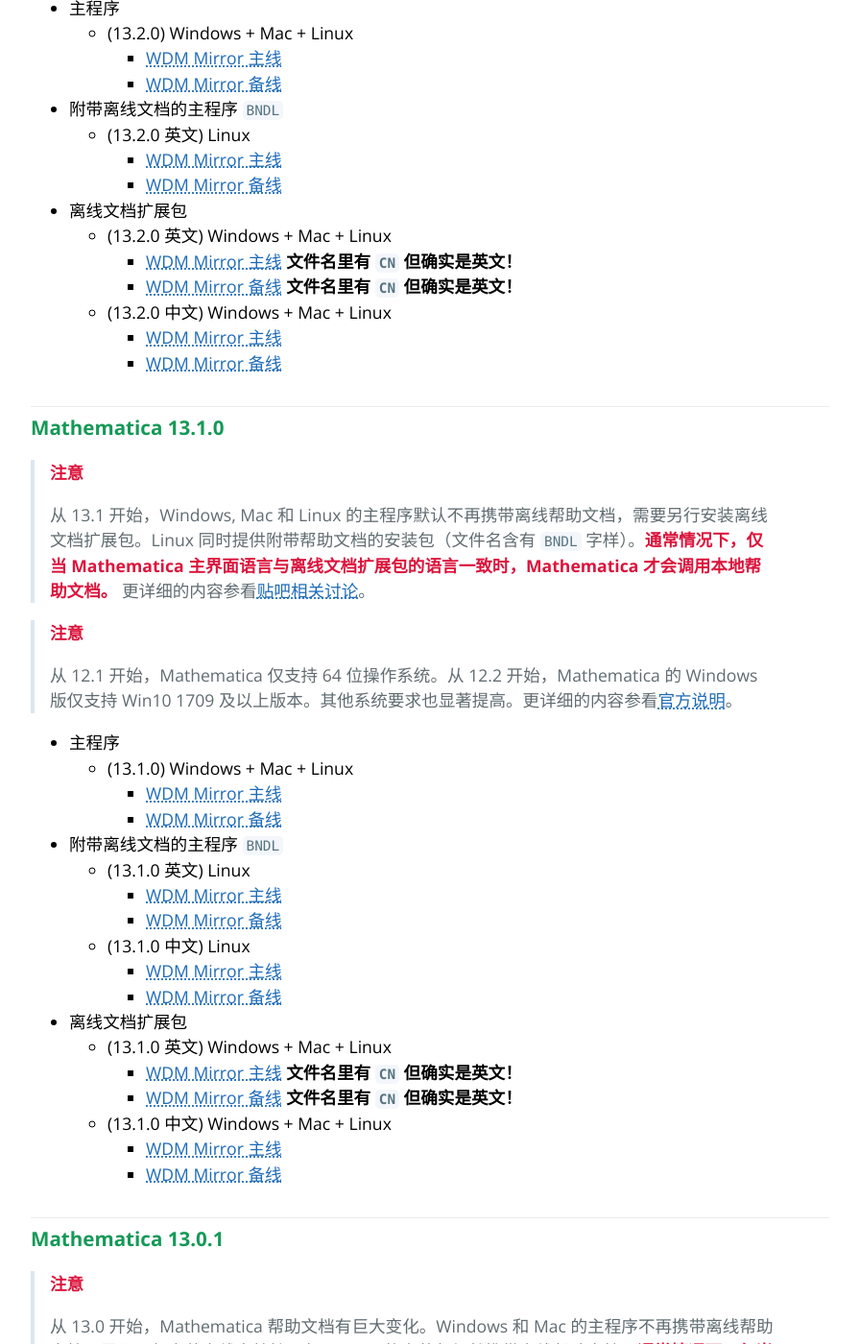
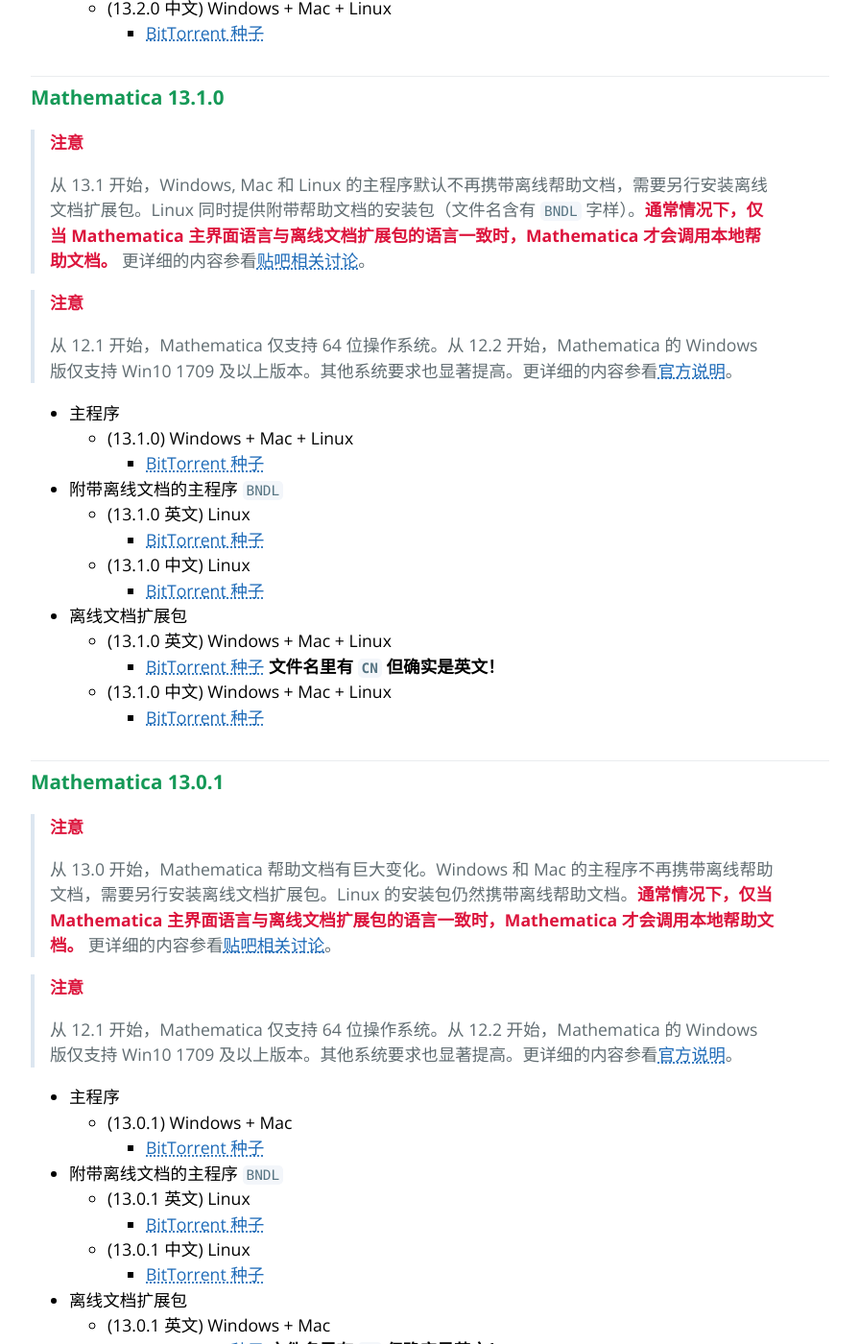
Before and after one commit to TieBaMma/InstallTutorial, a Jekyll site: the page built from index.md, in a window 1280 px wide and 1400 px high, scrolled down 9541 px. Shown: the whole window at 96% size, without its empty margins (192-1087 px from the left). Built offline with Jekyll 4.4.1, drawn with Linux system fonts in a browser that asks for light colours; some of the changed text lies outside the part shown.

Commit message:
To torrent && remove dead link (#127)
* Update index.md

```diff
--- a/index.md
+++ b/index.md
@@ -255,19 +255,15 @@
 
 * 主程序
   * (13.3.1) Windows + Mac + Linux
-    * [WDM Mirror 主线](https://wdm-reborn.itsu.eu.org/Rasis/Mathematica/13.3.1.0/Main/)
-    * [WDM Mirror 备线](https://wdm-reborn.itsu.eu.org/Hikari/Mathematica/13.3.1.0/Main/)
+    * [BitTorrent 种子](https://wdm-tr.itsu.eu.org)
 * 附带离线文档的主程序 `BNDL`
   * (13.3.1 英文) Linux
-    * [WDM Mirror 主线](https://wdm-reborn.itsu.eu.org/Rasis/Mathematica/13.3.1.0/BNDL_English/)
-    * [WDM Mirror 备线](https://wdm-reborn.itsu.eu.org/Hikari/Mathematica/13.3.1.0/BNDL_English/)
+    * [BitTorrent 种子](https://wdm-tr.itsu.eu.org)
   * (13.3.1 中文) Linux
-    * [WDM Mirror 主线](https://wdm-reborn.itsu.eu.org/Rasis/Mathematica/13.3.1.0/BNDL_Chinese/)
-    * [WDM Mirror 备线](https://wdm-reborn.itsu.eu.org/Hikari/Mathematica/13.3.1.0/BNDL_Chinese/)
+    * [BitTorrent 种子](https://wdm-tr.itsu.eu.org)
 * 离线文档扩展包
   * (13.3.1 英文) Windows + Mac + Linux
-    * [WDM Mirror 主线](https://wdm-reborn.itsu.eu.org/Rasis/WLDocs/13.3.1.0/English/) **文件名里有 `CN` 但确实是英文！**
-    * [WDM Mirror 备线](https://wdm-reborn.itsu.eu.org/Hikari/WLDocs/13.3.1.0/English/) **文件名里有 `CN` 但确实是英文！**
+    * [BitTorrent 种子](https://wdm-tr.itsu.eu.org) **文件名里有 `CN` 但确实是英文！**
   * (13.3.1 中文)
     * 请安装 13.3.0 版本的中文离线文档。
 
@@ -284,19 +280,15 @@
 
 * 主程序
   * (13.3.0) Windows + Mac + Linux
-    * [WDM Mirror 主线](https://wdm-reborn.itsu.eu.org/Rasis/Mathematica/13.3.0.0/Main/)
-    * [WDM Mirror 备线](https://wdm-reborn.itsu.eu.org/Hikari/Mathematica/13.3.0.0/Main/)
+    * [BitTorrent 种子](https://wdm-tr.itsu.eu.org)
 * 附带离线文档的主程序 `BNDL`
   * (13.3.0 英文) Linux
-    * [WDM Mirror 主线](https://wdm-reborn.itsu.eu.org/Rasis/Mathematica/13.3.0.0/BNDL_English/)
-    * [WDM Mirror 备线](https://wdm-reborn.itsu.eu.org/Hikari/Mathematica/13.3.0.0/BNDL_English/)
+    * [BitTorrent 种子](https://wdm-tr.itsu.eu.org)
 * 离线文档扩展包
   * (13.3.0 英文) Windows + Mac + Linux
-    * [WDM Mirror 主线](https://wdm-reborn.itsu.eu.org/Rasis/WLDocs/13.3.0.0/English/) **文件名里有 `CN` 但确实是英文！**
-    * [WDM Mirror 备线](https://wdm-reborn.itsu.eu.org/Hikari/WLDocs/13.3.0.0/English/) **文件名里有 `CN` 但确实是英文！**
+    * [BitTorrent 种子](https://wdm-tr.itsu.eu.org) **文件名里有 `CN` 但确实是英文！**
   * (13.3.0 中文) Windows + Mac + Linux
-    * [WDM Mirror 主线](https://wdm-reborn.itsu.eu.org/Rasis/WLDocs/13.3.0.0/Chinese/)
-    * [WDM Mirror 备线](https://wdm-reborn.itsu.eu.org/Hikari/WLDocs/13.3.0.0/Chinese/)
+    * [BitTorrent 种子](https://wdm-tr.itsu.eu.org)
 
 ### Mathematica 13.2.1
 
@@ -311,14 +303,13 @@
 
 * 主程序 + 离线中英文文档扩展包（Windows + Mac + Linux）
     * [百度网盘](https://pan.baidu.com/s/1_C-A865FpBqL9uSLo_V8Sw?pwd=o03s)
+    * [BitTorrent 种子](https://wdm-tr.itsu.eu.org)
 * 主程序
   * (13.2.1) Windows + Mac + Linux
-    * [WDM Mirror 主线](https://wdm-reborn.itsu.eu.org/Rasis/Mathematica/13.2.1.0/Main/)
-    * [WDM Mirror 备线](https://wdm-reborn.itsu.eu.org/Hikari/Mathematica/13.2.1.0/Main/)
+    * [BitTorrent 种子](https://wdm-tr.itsu.eu.org)
 * 附带离线文档的主程序 `BNDL`
   * (13.2.1 英文) Linux
-    * [WDM Mirror 主线](https://wdm-reborn.itsu.eu.org/Rasis/Mathematica/13.2.1.0/BNDL_English/)
-    * [WDM Mirror 备线](https://wdm-reborn.itsu.eu.org/Hikari/Mathematica/13.2.1.0/BNDL_English/)
+    * [BitTorrent 种子](https://wdm-tr.itsu.eu.org)
 * 离线帮助文档扩展包
     请下载安装 13.2.0 版本的离线帮助文档扩展包，与此版本通用。
 
@@ -343,19 +334,15 @@
 
 * 主程序
   * (13.2.0) Windows + Mac + Linux
-    * [WDM Mirror 主线](https://wdm-reborn.itsu.eu.org/Rasis/Mathematica/13.2.0.0/Main/)
-    * [WDM Mirror 备线](https://wdm-reborn.itsu.eu.org/Hikari/Mathematica/13.2.0.0/Main/)
+    * [BitTorrent 种子](https://wdm-tr.itsu.eu.org)
 * 附带离线文档的主程序 `BNDL`
   * (13.2.0 英文) Linux
-    * [WDM Mirror 主线](https://wdm-reborn.itsu.eu.org/Rasis/Mathematica/13.2.0.0/BNDL_English/)
-    * [WDM Mirror 备线](https://wdm-reborn.itsu.eu.org/Hikari/Mathematica/13.2.0.0/BNDL_English/)
+    * [BitTorrent 种子](https://wdm-tr.itsu.eu.org)
 * 离线文档扩展包
   * (13.2.0 英文) Windows + Mac + Linux
-    * [WDM Mirror 主线](https://wdm-reborn.itsu.eu.org/Rasis/WLDocs/13.2.0.0/English/) **文件名里有 `CN` 但确实是英文！**
-    * [WDM Mirror 备线](https://wdm-reborn.itsu.eu.org/Hikari/WLDocs/13.2.0.0/English/) **文件名里有 `CN` 但确实是英文！**
+    * [BitTorrent 种子](https://wdm-tr.itsu.eu.org) **文件名里有 `CN` 但确实是英文！**
   * (13.2.0 中文) Windows + Mac + Linux
-    * [WDM Mirror 主线](https://wdm-reborn.itsu.eu.org/Rasis/WLDocs/13.2.0.0/Chinese/)
-    * [WDM Mirror 备线](https://wdm-reborn.itsu.eu.org/Hikari/WLDocs/13.2.0.0/Chinese/)
+    * [BitTorrent 种子](https://wdm-tr.itsu.eu.org)
 
 ### Mathematica 13.1.0
 
@@ -370,22 +357,17 @@
 
 * 主程序
   * (13.1.0) Windows + Mac + Linux
-    * [WDM Mirror 主线](https://wdm-reborn.itsu.eu.org/Rasis/Mathematica/13.1.0.0/Main/)
-    * [WDM Mirror 备线](https://wdm-reborn.itsu.eu.org/Hikari/Mathematica/13.1.0.0/Main/)
+    * [BitTorrent 种子](https://wdm-tr.itsu.eu.org)
 * 附带离线文档的主程序 `BNDL`
   * (13.1.0 英文) Linux
-    * [WDM Mirror 主线](https://wdm-reborn.itsu.eu.org/Rasis/Mathematica/13.1.0.0/BNDL_English/)
-    * [WDM Mirror 备线](https://wdm-reborn.itsu.eu.org/Hikari/Mathematica/13.2.0.0/BNDL_English/)
+    * [BitTorrent 种子](https://wdm-tr.itsu.eu.org)
   * (13.1.0 中文) Linux
-    * [WDM Mirror 主线](https://wdm-reborn.itsu.eu.org/Rasis/Mathematica/13.1.0.0/BNDL_Chinese/)
-    * [WDM Mirror 备线](https://wdm-reborn.itsu.eu.org/Hikari/Mathematica/13.2.0.0/BNDL_Chinese/)
+    * [BitTorrent 种子](https://wdm-tr.itsu.eu.org)
 * 离线文档扩展包
   * (13.1.0 英文) Windows + Mac + Linux
-    * [WDM Mirror 主线](https://wdm-reborn.itsu.eu.org/Rasis/WLDocs/13.1.0.0/English/) **文件名里有 `CN` 但确实是英文！**
-    * [WDM Mirror 备线](https://wdm-reborn.itsu.eu.org/Hikari/WLDocs/13.1.0.0/English/) **文件名里有 `CN` 但确实是英文！**
+    * [BitTorrent 种子](https://wdm-tr.itsu.eu.org) **文件名里有 `CN` 但确实是英文！**
   * (13.1.0 中文) Windows + Mac + Linux
-    * [WDM Mirror 主线](https://wdm-reborn.itsu.eu.org/Rasis/WLDocs/13.1.0.0/Chinese/)
-    * [WDM Mirror 备线](https://wdm-v2.itsu.eu.org/Rasis/WLDocs/13.1.0.0/Chinese/)
+    * [BitTorrent 种子](https://wdm-tr.itsu.eu.org)
 
 ### Mathematica 13.0.1
 
@@ -400,22 +382,17 @@
 
 * 主程序
   * (13.0.1) Windows + Mac
-    * [WDM Mirror 主线](https://wdm-reborn.itsu.eu.org/Rasis/Mathematica/13.0.1.0/Main/)
-    * [WDM Mirror 备线](https://wdm-reborn.itsu.eu.org/Hikari/Mathematica/13.0.1.0/Main/)
+    * [BitTorrent 种子](https://wdm-tr.itsu.eu.org)
 * 附带离线文档的主程序 `BNDL`
   * (13.0.1 英文) Linux
-    * [WDM Mirror 主线](https://wdm-reborn.itsu.eu.org/Rasis/Mathematica/13.0.1.0/BNDL_English/)
-    * [WDM Mirror 备线](https://wdm-reborn.itsu.eu.org/Hikari/Mathematica/13.0.1.0/BNDL_English/)
+    * [BitTorrent 种子](https://wdm-tr.itsu.eu.org)
   * (13.0.1 中文) Linux
-    * [WDM Mirror 主线](https://wdm-reborn.itsu.eu.org/Rasis/Mathematica/13.0.1.0/BNDL_Chinese/)
-    * [WDM Mirror 备线](https://wdm-reborn.itsu.eu.org/Hikari/Mathematica/13.0.1.0/BNDL_Chinese/)
+    * [BitTorrent 种子](https://wdm-tr.itsu.eu.org)
 * 离线文档扩展包
   * (13.0.1 英文) Windows + Mac
-    * [WDM Mirror 主线](https://wdm-reborn.itsu.eu.org/Rasis/WLDocs/13.0.1.0/English/) **文件名里有 `CN` 但确实是英文！**
-    * [WDM Mirror 备线](https://wdm-reborn.itsu.eu.org/Hikari/WLDocs/13.0.1.0/English/) **文件名里有 `CN` 但确实是英文！**
+    * [BitTorrent 种子](https://wdm-tr.itsu.eu.org) **文件名里有 `CN` 但确实是英文！**
   * (13.0.1 中文) Windows + Mac
-    * [WDM Mirror 主线](https://wdm-reborn.itsu.eu.org/Rasis/WLDocs/13.0.1.0/Chinese/)
-    * [WDM Mirror 备线](https://wdm-reborn.itsu.eu.org/Hikari/WLDocs/13.0.1.0/Chinese/)
+    * [BitTorrent 种子](https://wdm-tr.itsu.eu.org)
 
 ### Mathematica 12.3.1
 
@@ -431,15 +408,13 @@
   * [百度网盘](https://pan.baidu.com/s/1pWKFVC25BetPpNtYLMnsxQ) 提取码：`3sjc`
 
 * (12.3.1) Linux 中文
-  * [阿里云盘](https://mmamirror.vercel.app/%F0%9F%90%A7Linux/12.3.1)
+  * [BitTorrent 种子](https://wdm-tr.itsu.eu.org)
 
 * (12.3.1) Windows 中文 + Linux 中文 + Mac(Intel) 中文 + Mac(ARM) 中文
-  * [WDM Mirror 主线](https://wdm-reborn.itsu.eu.org/Rasis/Mathematica/12.3.1.0/Chinese/)
-  * [WDM Mirror 备线](https://wdm-reborn.itsu.eu.org/Hikari/Mathematica/12.3.1.0/Chinese/)
+  * [BitTorrent 种子](https://wdm-tr.itsu.eu.org)
 
 * (12.3.1) Windows 英文 + Linux 英文 + Mac(Intel) 英文 + Mac(ARM) 英文
-  * [WDM Mirror 主线](https://wdm-reborn.itsu.eu.org/Rasis/Mathematica/12.3.1.0/English/) **文件名里有 `CN` 但确实是英文版！**
-  * [WDM Mirror 备线](https://wdm-reborn.itsu.eu.org/Hikari/Mathematica/12.3.1.0/English/) **文件名里有 `CN` 但确实是英文版！**
+  * [BitTorrent 种子](https://wdm-tr.itsu.eu.org) **文件名里有 `CN` 但确实是英文版！**
 
 ### Mathematica 12.2
 
@@ -452,12 +427,10 @@
 > 从 12.1 开始，Mathematica 仅支持 64 位操作系统。从 12.2 开始，Mathematica 的 Windows 版仅支持 Win10 1709 及以上版本。其他系统要求也显著提高。更详细的内容参看[官方说明](https://support.wolfram.com/6479)。
 
 * (12.2) Windows 中文 + Linux 中文 + Mac 中文
-  * [WDM Mirror 主线](https://wdm-reborn.itsu.eu.org/Rasis/Mathematica/12.2.0.0/Chinese/)
-  * [WDM Mirror 备线](https://wdm-reborn.itsu.eu.org/Hikari/Mathematica/12.2.0.0/Chinese/)
+  * [BitTorrent 种子](https://wdm-tr.itsu.eu.org)
 
 * (12.2) Windows 英文 + Linux 英文 + Mac 英文
-  * [WDM Mirror 主线](https://wdm-reborn.itsu.eu.org/Rasis/Mathematica/12.2.0.0/English/)
-  * [WDM Mirror 备线](https://wdm-reborn.itsu.eu.org/Hikari/Mathematica/12.2.0.0/English/)
+  * [BitTorrent 种子](https://wdm-tr.itsu.eu.org)
 
 ### Mathematica 12.1.1
 
@@ -470,16 +443,14 @@
 > 从 12.1 开始，Mathematica 仅支持 64 位操作系统。其他多项系统要求也都显著提高。
 
 * (12.1.1) Windows 中文 + Linux 中文 + Mac 中文
-  * [WDM Mirror 主线](https://wdm-reborn.itsu.eu.org/Rasis/Mathematica/12.1.1.0/Chinese/)
-  * [WDM Mirror 备线](https://wdm-reborn.itsu.eu.org/Hikari/Mathematica/12.1.1.0/Chinese/)
+  * [BitTorrent 种子](https://wdm-tr.itsu.eu.org)
 
 * (12.1.1) Linux 中文
-  * [阿里云盘](https://mmamirror.vercel.app/%F0%9F%90%A7Linux/12.1.1)
+  * [BitTorrent 种子](https://wdm-tr.itsu.eu.org)
 
 * (12.1.1) Windows 英文 + Linux 英文 + Mac 英文
   * [百度网盘](https://pan.baidu.com/s/1OKtjGDdj8HN3JgtfW7_ppQ) 提取码：`ftci`
-  * [WDM Mirror 主线](https://wdm-reborn.itsu.eu.org/Rasis/Mathematica/12.1.1.0/English/)
-  * [WDM Mirror 备线](https://wdm-reborn.itsu.eu.org/Hikari/Mathematica/12.1.1.0/English/)
+  * [BitTorrent 种子](https://wdm-tr.itsu.eu.org)
 
 ### Mathematica 12.0
 
```
